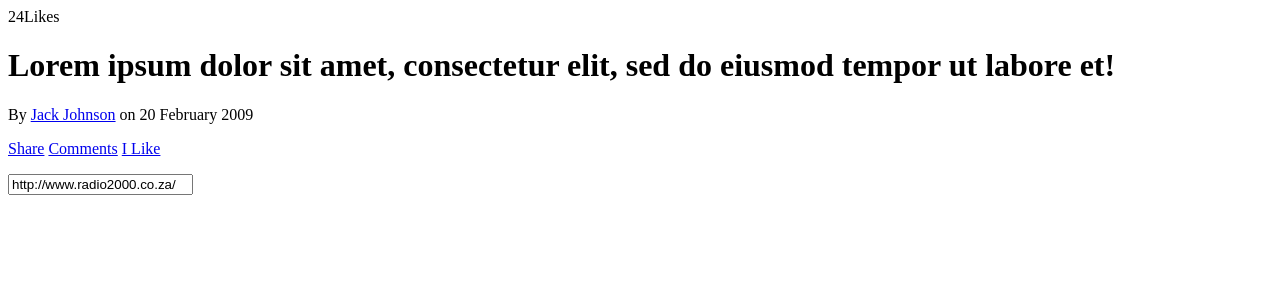
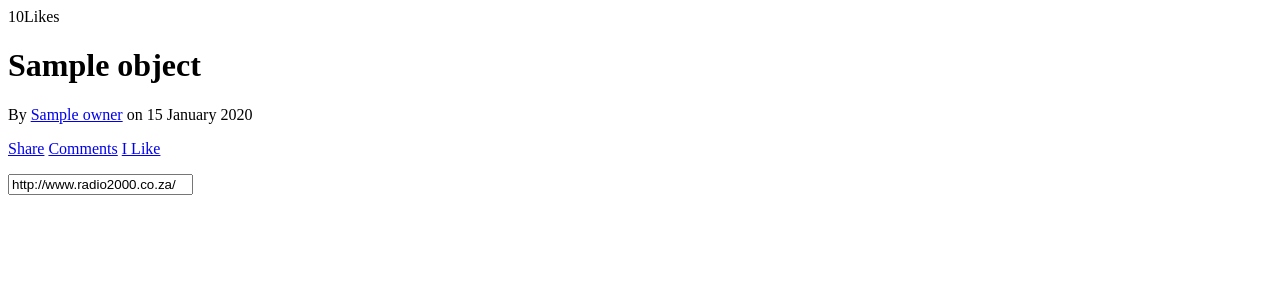
Before and after one commit to praekelt/jmbo, a Django app: template content/templates/content/inclusion_tags/object_header.html in a window 1280 px wide. Shown: the top 300 px of the page. Run offline with Django 3.2, Linux system fonts and the light colour scheme; the template is opened without the code that fills it: most values are stand-ins (such as "Sample title", 1, 10 or a date in 2020).

Commit message:
dynamified

```diff
--- a/content/templates/content/inclusion_tags/object_header.html
+++ b/content/templates/content/inclusion_tags/object_header.html
@@ -1,10 +1,10 @@
 <div class="heading">
-    <p class="likes">24<span>Likes</span></p>
-	<h1>Lorem ipsum dolor sit amet, consectetur elit, sed do eiusmod tempor ut labore et!</h1>
-	<p class="meta">By <a href="/dj-blog.html">Jack Johnson</a> on 20 February 2009</p>
+    <p class="likes">{{ object.vote_total }}<span>Likes</span></p>
+	<h1>{{ object.title }}</h1>
+	<p class="meta">By <a href="{{ object.owner.get_absolute_url }}">{{ object.owner }}</a> on {{ object.created|date:"j F Y" }}</p>
 	<p class="social">
 	    <a href="javascript: void(0);" class="social_share">Share</a>
-		<a href="/dj-blog-detail.html#contribute" class="social_comments">Comments</a>
+		<a href="#contribute" class="social_comments">Comments</a>
 		<a href="javascript: void(0);" class="social_like">I Like</a>
 	</p>
 	<p class="social_pop">
```
